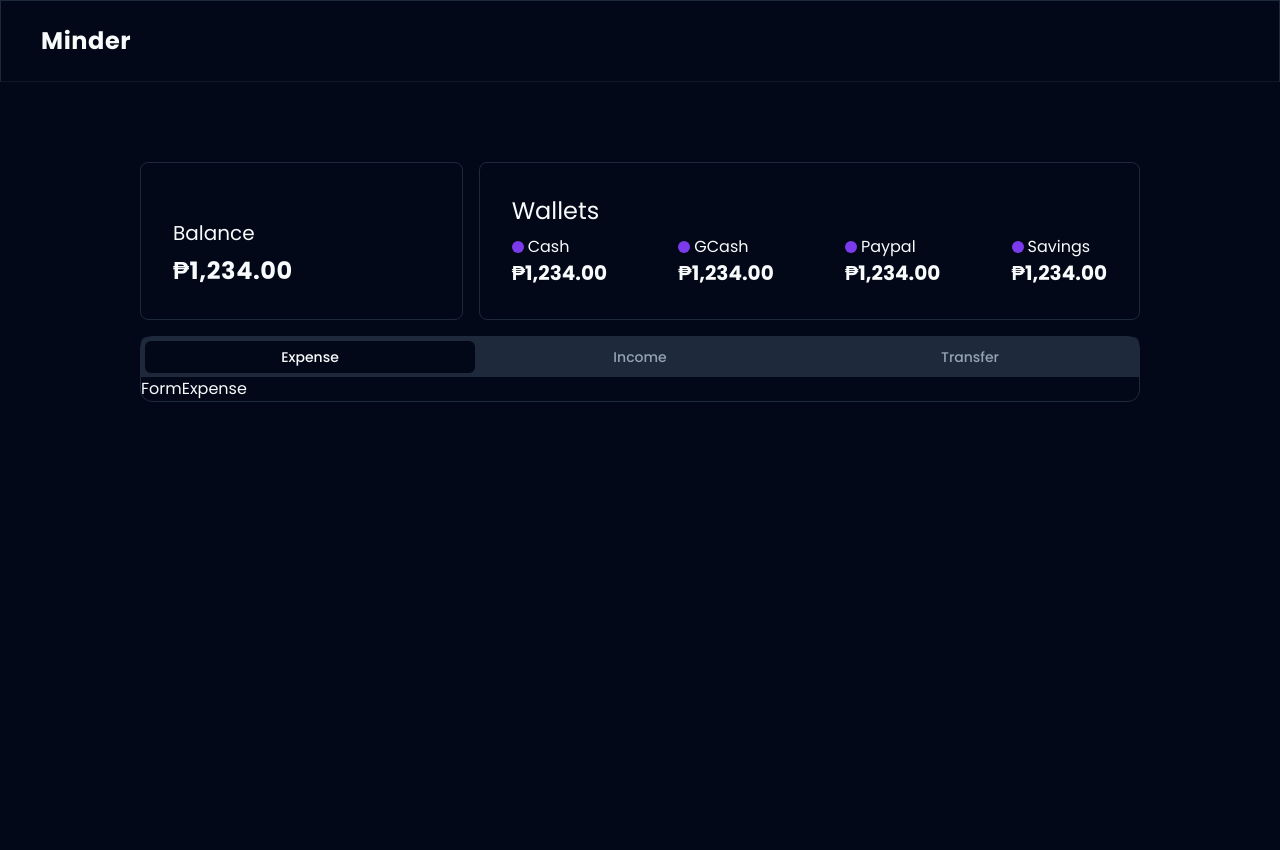
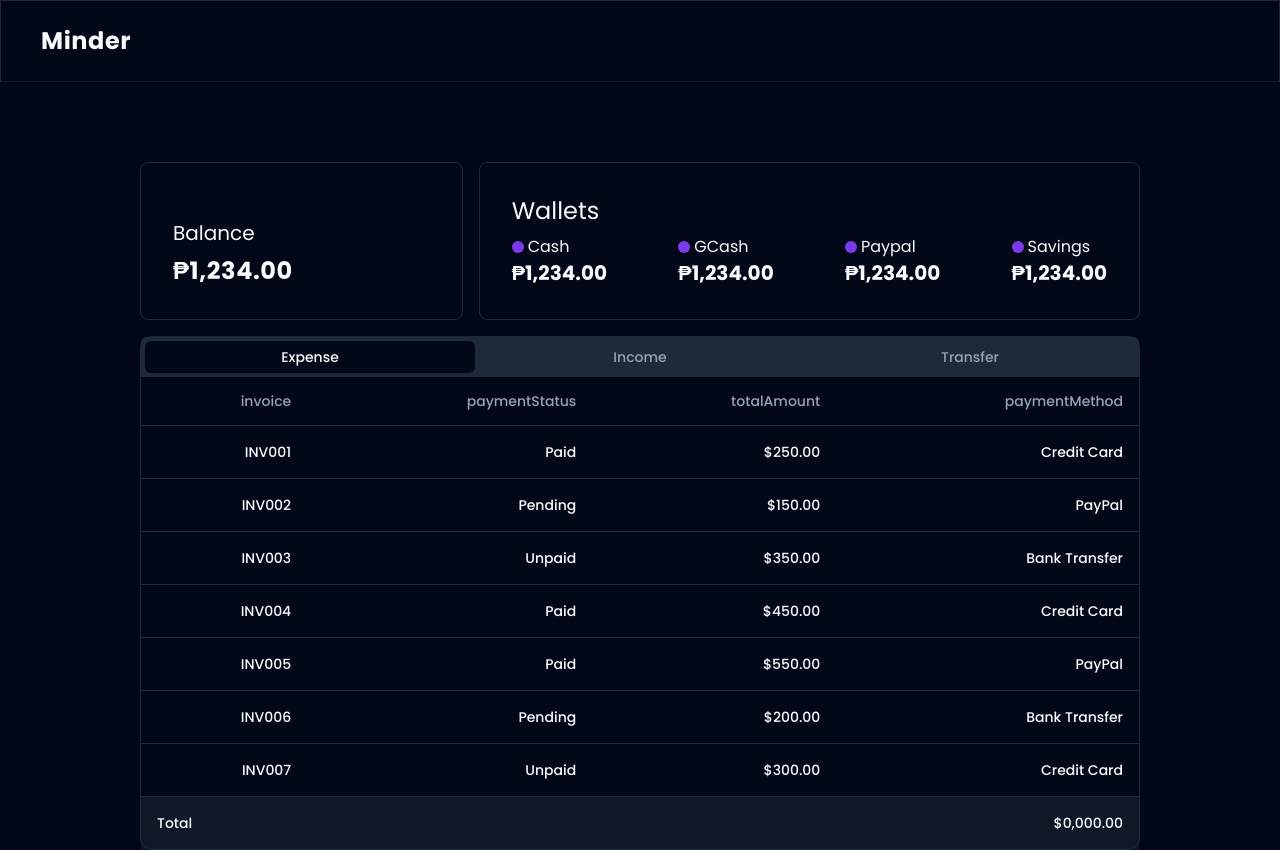
Before and after one commit to michaelcanonizado/minder, a Next.js app: page /demo in a window 1280 px wide. Before the commit the page ends 800 px from the top, so only its background shows below. Built offline with nearby package versions, Linux system fonts and the light colour scheme.

Commit message:
feat: add DataTable component

```diff
--- /dev/null
+++ b/src/components/sections/demo/data-table.tsx
@@ -0,0 +1,105 @@
+import React from 'react';
+
+import {
+  Table,
+  TableBody,
+  TableCaption,
+  TableCell,
+  TableFooter,
+  TableHead,
+  TableHeader,
+  TableRow
+} from '@/components/ui/table';
+
+const invoices = [
+  {
+    invoice: 'INV001',
+    paymentStatus: 'Paid',
+    totalAmount: '$250.00',
+    paymentMethod: 'Credit Card'
+  },
+  {
+    invoice: 'INV002',
+    paymentStatus: 'Pending',
+    totalAmount: '$150.00',
+    paymentMethod: 'PayPal'
+  },
+  {
+    invoice: 'INV003',
+    paymentStatus: 'Unpaid',
+    totalAmount: '$350.00',
+    paymentMethod: 'Bank Transfer'
+  },
+  {
+    invoice: 'INV004',
+    paymentStatus: 'Paid',
+    totalAmount: '$450.00',
+    paymentMethod: 'Credit Card'
+  },
+  {
+    invoice: 'INV005',
+    paymentStatus: 'Paid',
+    totalAmount: '$550.00',
+    paymentMethod: 'PayPal'
+  },
+  {
+    invoice: 'INV006',
+    paymentStatus: 'Pending',
+    totalAmount: '$200.00',
+    paymentMethod: 'Bank Transfer'
+  },
+  {
+    invoice: 'INV007',
+    paymentStatus: 'Unpaid',
+    totalAmount: '$300.00',
+    paymentMethod: 'Credit Card'
+  }
+];
+
+const DataTable = () => {
+  const renderBodyRow = (data: (typeof invoices)[number]) => {
+    return (
+      <TableRow key={data.invoice}>
+        {Object.entries(data).map(([key, value], index) => {
+          return (
+            <TableCell
+              key={key + value + index}
+              className='text-right font-medium'
+            >
+              {value}
+            </TableCell>
+          );
+        })}
+      </TableRow>
+    );
+  };
+
+  const renderHeaderRow = (data: (typeof invoices)[number]) => {
+    return (
+      <TableRow key={data.invoice}>
+        {Object.entries(data).map(([key, value], index) => {
+          return (
+            <TableHead key={key + value + index} className='text-right'>
+              {key}
+            </TableHead>
+          );
+        })}
+      </TableRow>
+    );
+  };
+
+  return (
+    <Table>
+      <TableHeader>{renderHeaderRow(invoices[0])}</TableHeader>
+      <TableBody>{invoices.map(invoice => renderBodyRow(invoice))}</TableBody>
+      <TableFooter>
+        <TableRow>
+          <TableCell colSpan={3}>Total</TableCell>
+          <TableCell className='text-right'>$0,000.00</TableCell>
+        </TableRow>
+      </TableFooter>
+    </Table>
+  );
+};
+
+export default DataTable;
--- /dev/null
+++ b/src/components/ui/table.tsx
@@ -0,0 +1,117 @@
+import * as React from "react"
+
+import { cn } from "@/lib/utils"
+
+const Table = React.forwardRef<
+  HTMLTableElement,
+  React.HTMLAttributes<HTMLTableElement>
+>(({ className, ...props }, ref) => (
+  <div className="relative w-full overflow-auto">
+    <table
+      ref={ref}
+      className={cn("w-full caption-bottom text-sm", className)}
+      {...props}
+    />
+  </div>
+))
+Table.displayName = "Table"
+
+const TableHeader = React.forwardRef<
+  HTMLTableSectionElement,
+  React.HTMLAttributes<HTMLTableSectionElement>
+>(({ className, ...props }, ref) => (
+  <thead ref={ref} className={cn("[&_tr]:border-b", className)} {...props} />
+))
+TableHeader.displayName = "TableHeader"
+
+const TableBody = React.forwardRef<
+  HTMLTableSectionElement,
+  React.HTMLAttributes<HTMLTableSectionElement>
+>(({ className, ...props }, ref) => (
+  <tbody
+    ref={ref}
+    className={cn("[&_tr:last-child]:border-0", className)}
+    {...props}
+  />
+))
+TableBody.displayName = "TableBody"
+
+const TableFooter = React.forwardRef<
+  HTMLTableSectionElement,
+  React.HTMLAttributes<HTMLTableSectionElement>
+>(({ className, ...props }, ref) => (
+  <tfoot
+    ref={ref}
+    className={cn(
+      "border-t bg-muted/50 font-medium [&>tr]:last:border-b-0",
+      className
+    )}
+    {...props}
+  />
+))
+TableFooter.displayName = "TableFooter"
+
+const TableRow = React.forwardRef<
+  HTMLTableRowElement,
+  React.HTMLAttributes<HTMLTableRowElement>
+>(({ className, ...props }, ref) => (
+  <tr
+    ref={ref}
+    className={cn(
+      "border-b transition-colors hover:bg-muted/50 data-[state=selected]:bg-muted",
+      className
+    )}
+    {...props}
+  />
+))
+TableRow.displayName = "TableRow"
+
+const TableHead = React.forwardRef<
+  HTMLTableCellElement,
+  React.ThHTMLAttributes<HTMLTableCellElement>
+>(({ className, ...props }, ref) => (
+  <th
+    ref={ref}
+    className={cn(
+      "h-12 px-4 text-left align-middle font-medium text-muted-foreground [&:has([role=checkbox])]:pr-0",
+      className
+    )}
+    {...props}
+  />
+))
+TableHead.displayName = "TableHead"
+
+const TableCell = React.forwardRef<
+  HTMLTableCellElement,
+  React.TdHTMLAttributes<HTMLTableCellElement>
+>(({ className, ...props }, ref) => (
+  <td
+    ref={ref}
+    className={cn("p-4 align-middle [&:has([role=checkbox])]:pr-0", className)}
+    {...props}
+  />
+))
+TableCell.displayName = "TableCell"
+
+const TableCaption = React.forwardRef<
+  HTMLTableCaptionElement,
+  React.HTMLAttributes<HTMLTableCaptionElement>
+>(({ className, ...props }, ref) => (
+  <caption
+    ref={ref}
+    className={cn("mt-4 text-sm text-muted-foreground", className)}
+    {...props}
+  />
+))
+TableCaption.displayName = "TableCaption"
+
+export {
+  Table,
+  TableHeader,
+  TableBody,
+  TableFooter,
+  TableHead,
+  TableRow,
+  TableCell,
+  TableCaption,
+}
```
Also changed, not shown: src/app/demo/page.tsx (+4 -6 lines).
